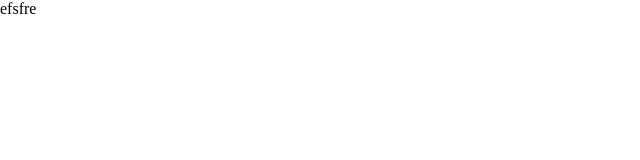
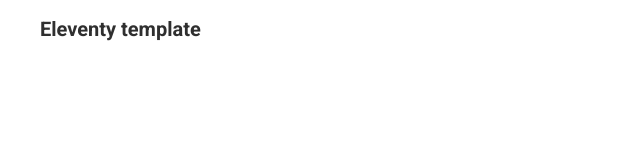
Before and after one commit to Ramon-Mattlov/eleventy, an Eleventy site: page src/index.njk in a window 1280 px wide. Shown: the whole page, without its empty margins (0-640 px from the left). Built offline with nearby package versions, Linux system fonts and the light colour scheme; Eleventy itself is replaced by a stand-in of ours; files that its build step writes are made by us from their sources.

Commit message:
add styles

```diff
--- a/package.json
+++ b/package.json
@@ -6,7 +6,8 @@
   "scripts": {
     "test": "echo \"Error: no test specified\" && exit 1",
     "build": "env NODE_ENV=production npx eleventy --pathprefix 'eleventy'",
-    "serve": "npx eleventy --serve"
+    "serve": "npx eleventy --serve",
+    "debug": "DEBUG=* npx eleventy"
   },
   "author": "",
   "license": "ISC",
--- a/src/about.njk
+++ /dev/null
@@ -1 +0,0 @@
-{% include 'src/includes/header.njk' %}
--- /dev/null
+++ b/src/includes/footer.njk
@@ -0,0 +1,3 @@
+</body>
+
+</html>
--- a/src/includes/header.njk
+++ b/src/includes/header.njk
@@ -4,12 +4,42 @@
 <head>
   <meta charset="UTF-8">
   <meta name="viewport" content="width=device-width, initial-scale=1.0">
-  <title>Linux helper</title>
-  <link rel="stylesheet" href="{{ './css/style.css' }}" />
+  <link rel="preconnect" href="https://fonts.googleapis.com">
+  <link rel="preconnect" href="https://fonts.gstatic.com" crossorigin>
+  <link href="https://fonts.googleapis.com/css2?family=Roboto:wght@400;500;700&display=swap" rel="stylesheet">
+  <title>{{ title }}</title>
+  <style>
+    html,
+    body {
+      margin: 0;
+      padding: 0;
+      width: 100%;
+    }
+
+    .page-body {
+      margin: 0;
+    }
+
+    .container {
+      margin: 0 auto;
+      max-width: 1200px;
+    }
+
+    .header-title {
+      color: #2f2f2f;
+      font-family: Roboto;
+      font-size: 20px;
+      font-style: normal;
+      font-weight: 700;
+      line-height: normal;
+    }
+
+  </style>
 </head>
 
-<body>
-efsfre
-</body>
-
-</html>
+<body class="page-body">
+  <header>
+    <div class="container">
+      <h2 class="header-title">Eleventy template</h2>
+    </div>
+  </header>
--- a/src/index.njk
+++ b/src/index.njk
@@ -1,7 +1,7 @@
-{% include 'src/includes/header.njk' %}
+{% include 'header.njk' %}
 
-<body class="page-body">
+
   <main>
 
-</main>
+  </main>
 </body>
```
Also changed, not shown: src/about.md (added, +9 -0 lines), src/layouts/base-layout.njk (added, +8 -0 lines), css/style.css (renamed from src/css/style.css), src/layouts/page.njk (deleted).
